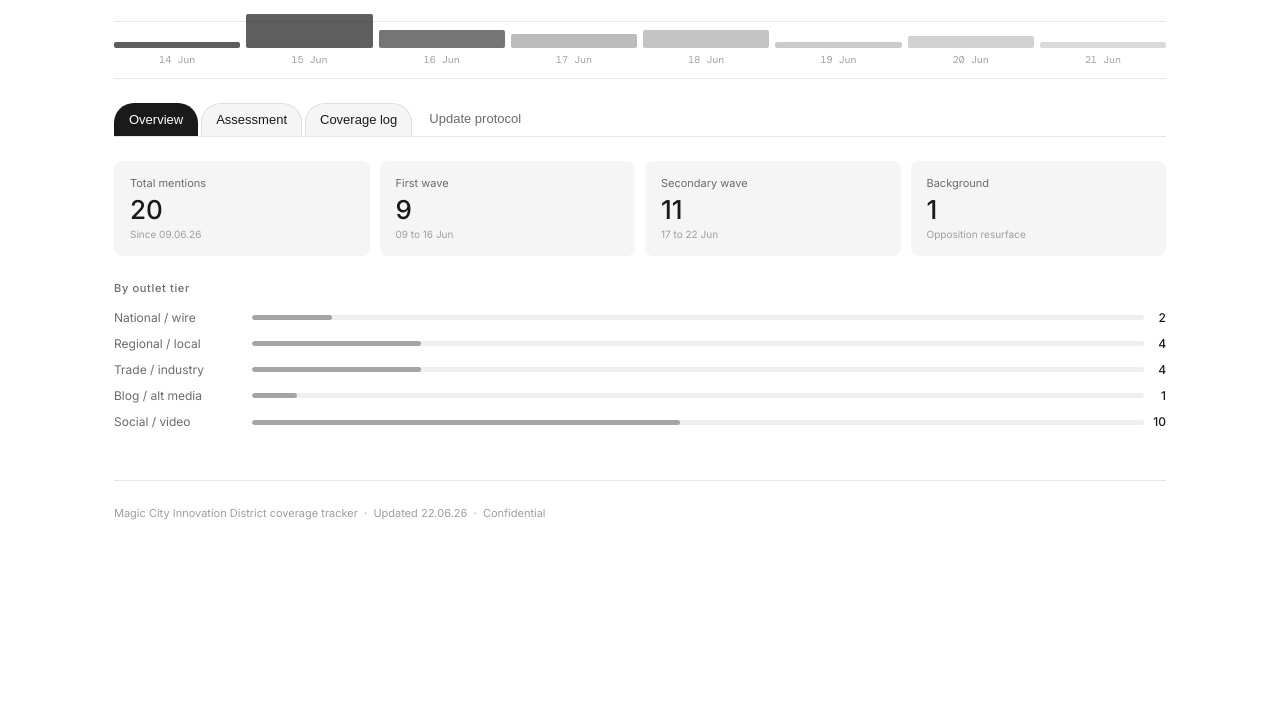
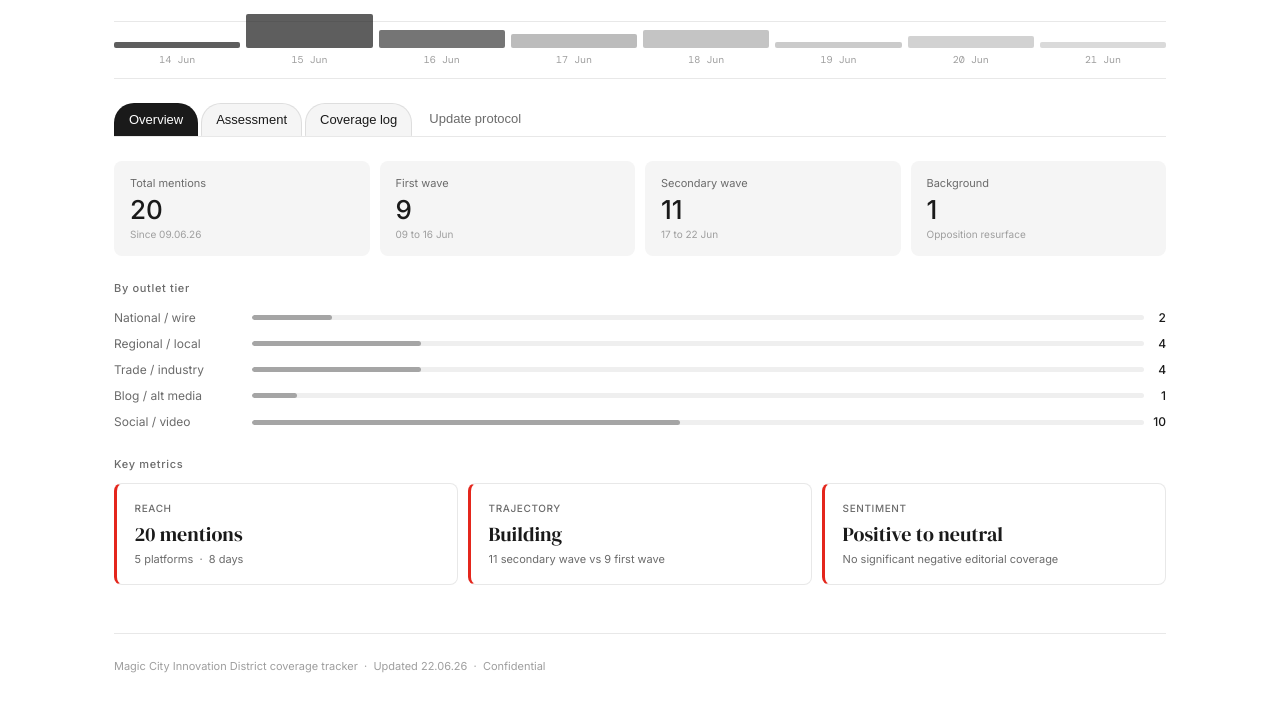
Before and after one commit to GLR9/mcid-media-tracker, a plain HTML site: page index.html in a window 1280 px wide. Shown: the part 139-850 px from the top of the page. Before the commit the page ends 800 px from the top, so only its background shows below. Drawn offline with nearby package versions, Linux system fonts and the light colour scheme.

Commit message:
Add files via upload

```diff
--- a/index.html
+++ b/index.html
@@ -125,6 +125,12 @@ table.ct tr.pend:hover td { background: var(--pend-bg); }
 .chips { display: grid; grid-template-columns: 1fr 1fr; gap: 7px; margin-top: 10px; }
 @media (max-width: 480px) { .chips { grid-template-columns: 1fr; } }
 .chip { font-size: 11px; background: var(--bg2); border-radius: var(--r-md); padding: 7px 10px; color: var(--text2); line-height: 1.4; }
+.kpi-grid { display: grid; grid-template-columns: repeat(3, 1fr); gap: 10px; margin-bottom: 1.5rem; }
+@media (max-width: 600px) { .kpi-grid { grid-template-columns: 1fr; } }
+.kpi-card { background: var(--bg); border: 0.5px solid var(--border); border-left: 3px solid var(--glr); border-radius: var(--r-md); padding: 1rem 1.1rem; }
+.kpi-label { font-size: 10px; font-weight: 500; color: var(--text2); letter-spacing: .06em; text-transform: uppercase; margin-bottom: 6px; }
+.kpi-val { font-family: var(--serif); font-size: 20px; font-weight: 400; color: var(--text1); line-height: 1.2; margin-bottom: 5px; }
+.kpi-sub { font-size: 11px; color: var(--text2); line-height: 1.5; }
 footer { margin-top: 3rem; padding-top: 1.5rem; border-top: 0.5px solid var(--border); font-size: 11px; color: var(--text3); }
 .updated-badge { display: inline-block; background: var(--glr); color: #fff; font-size: 11px; font-weight: 500; padding: 3px 11px; border-radius: 20px; letter-spacing: .02em; }
 </style>
@@ -174,6 +180,25 @@ footer { margin-top: 3rem; padding-top: 1.5rem; border-top: 0.5px solid var(--bo
       <div class="tier-row"><span class="tier-name">Trade / industry</span><div class="tier-bg"><div class="tier-fill" style="width:19%;"></div></div><span class="tier-n">4</span></div>
       <div class="tier-row"><span class="tier-name">Blog / alt media</span><div class="tier-bg"><div class="tier-fill" style="width:5%;"></div></div><span class="tier-n">1</span></div>
       <div class="tier-row"><span class="tier-name">Social / video</span><div class="tier-bg"><div class="tier-fill" style="width:48%;"></div></div><span class="tier-n">10</span></div>
+    </div>
+
+    <div class="sec-lbl">Key metrics</div>
+    <div class="kpi-grid">
+      <div class="kpi-card">
+        <div class="kpi-label">Reach</div>
+        <div class="kpi-val">20 mentions</div>
+        <div class="kpi-sub">5 platforms &nbsp;&middot;&nbsp; 8 days</div>
+      </div>
+      <div class="kpi-card">
+        <div class="kpi-label">Trajectory</div>
+        <div class="kpi-val">Building</div>
+        <div class="kpi-sub">11 secondary wave vs 9 first wave</div>
+      </div>
+      <div class="kpi-card">
+        <div class="kpi-label">Sentiment</div>
+        <div class="kpi-val">Positive to neutral</div>
+        <div class="kpi-sub">No significant negative editorial coverage</div>
+      </div>
     </div>
   </div>
 
```
